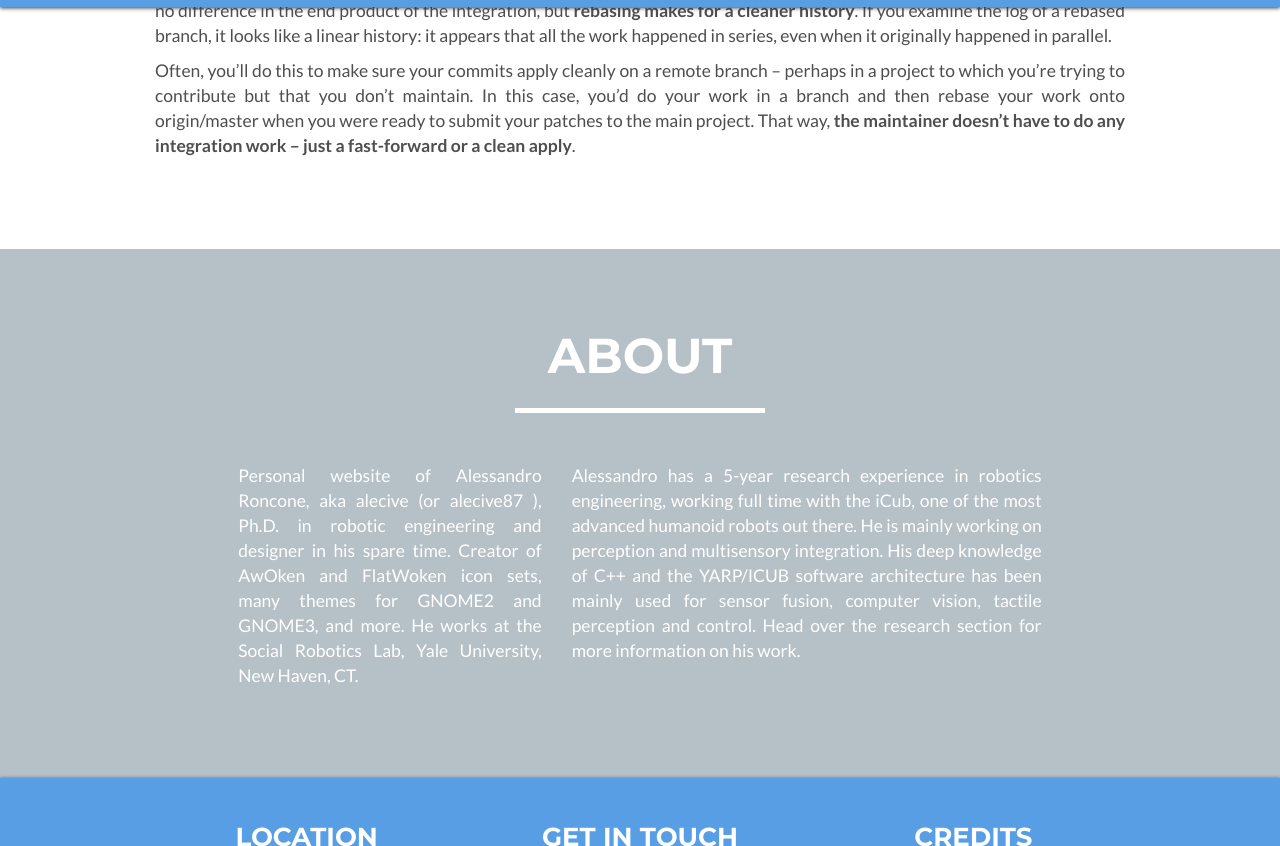
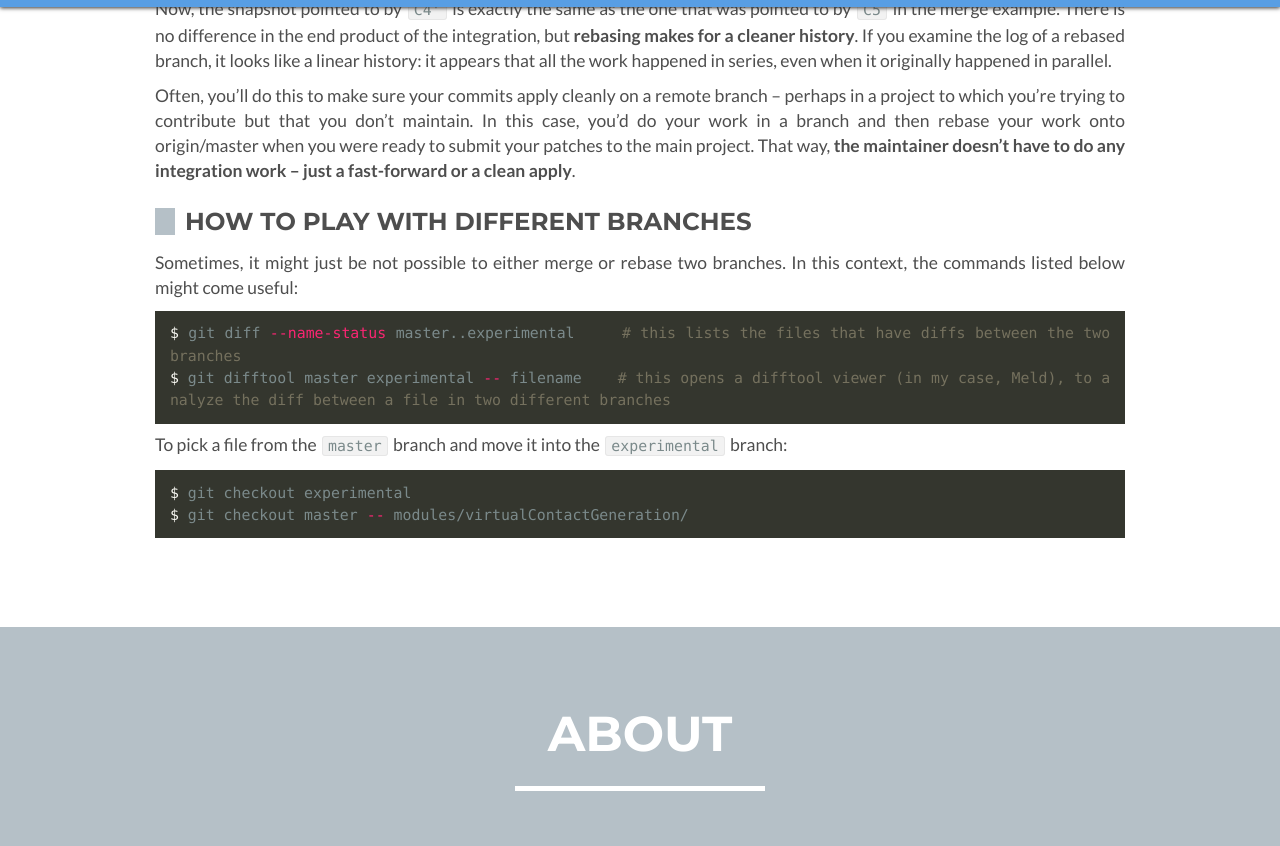
Before and after one commit to alecive/alecive.github.io, a Jekyll site: the page built from _posts/2015-07-08-GitHubTricks.md, in a window 1280 px wide and 900 px high, scrolled down 11312 px, cut to the strip 54-900 px from the top of the window. Built offline with Jekyll 4.4.1, drawn with Linux system fonts in a browser that asks for light colours; some web fonts are replaced; some of the changed text lies outside the part shown.

Commit message:
Updates to the tips and tricks

```diff
--- a/_posts/2015-07-08-GitHubTricks.md
+++ b/_posts/2015-07-08-GitHubTricks.md
@@ -427,3 +427,19 @@ $ git merge experiment
 Now, the snapshot pointed to by `C4'` is exactly the same as the one that was pointed to by `C5` in the merge example. There is no difference in the end product of the integration, but **rebasing makes for a cleaner history**. If you examine the log of a rebased branch, it looks like a linear history: it appears that all the work happened in series, even when it originally happened in parallel.
 
 Often, you'll do this to make sure your commits apply cleanly on a remote branch – perhaps in a project to which you're trying to contribute but that you don't maintain. In this case, you'd do your work in a branch and then rebase your work onto origin/master when you were ready to submit your patches to the main project. That way, **the maintainer doesn't have to do any integration work – just a fast-forward or a clean apply**.
+
+## How to play with different branches
+
+Sometimes, it might just be not possible to either merge or rebase two branches. In this context, the commands listed below might come useful:
+
+{% highlight bash %}
+$ git diff --name-status master..experimental     # this lists the files that have diffs between the two branches
+$ git difftool master experimental -- filename    # this opens a difftool viewer (in my case, Meld), to analyze the diff between a file in two different branches
+{% endhighlight %}
+
+To pick a file from the `master` branch and move it into the `experimental` branch:
+
+{% highlight bash %}
+$ git checkout experimental
+$ git checkout master -- modules/virtualContactGeneration/
+{% endhighlight %}
```
